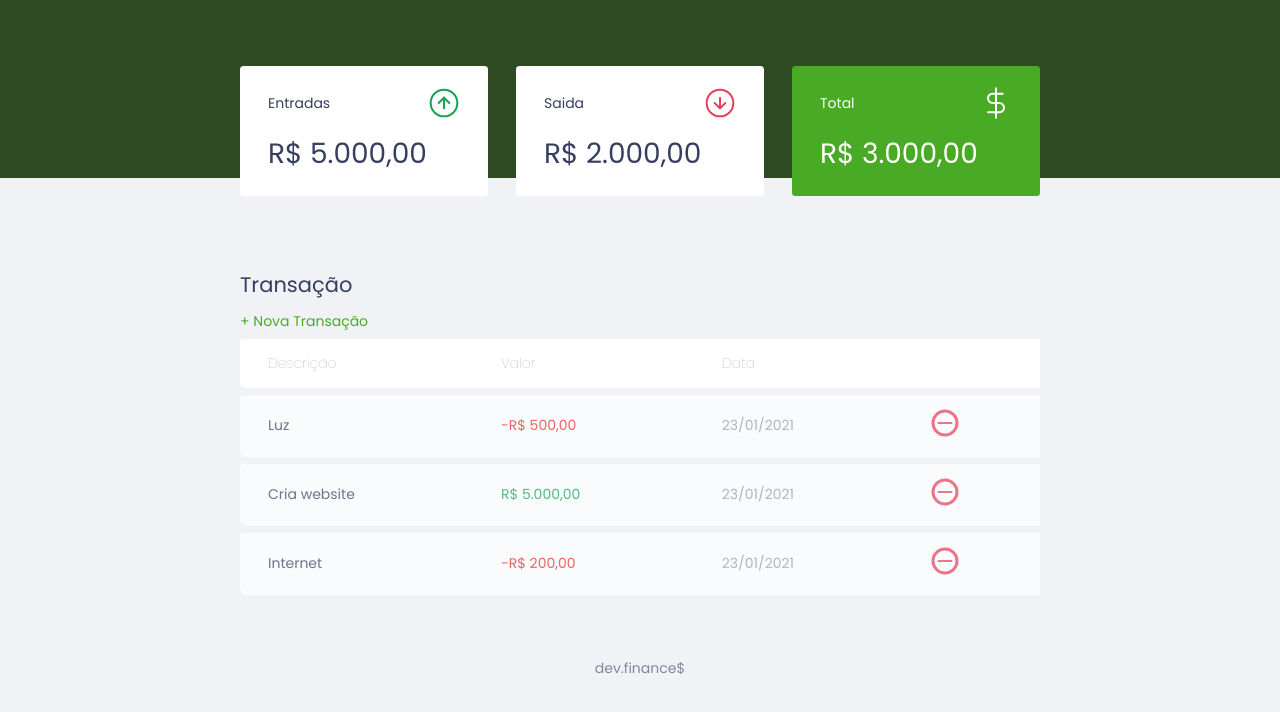
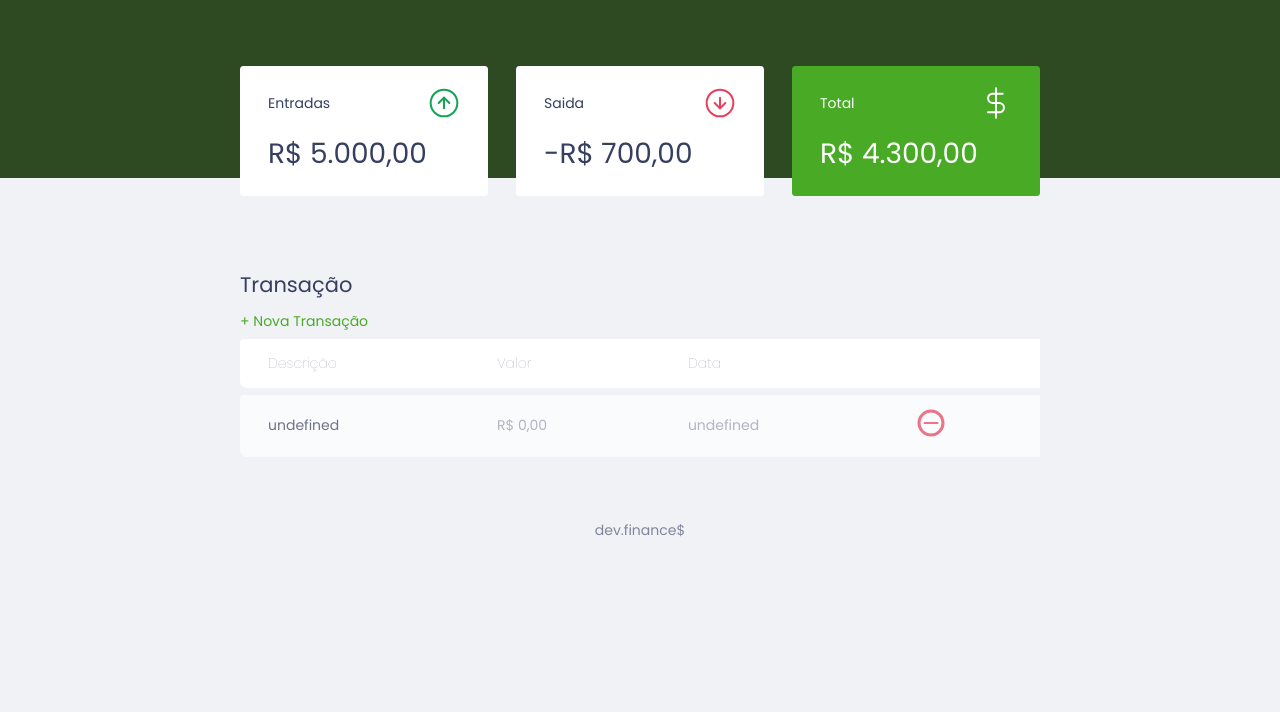
Before and after one commit to JoseHelioF/DevFinances, a plain HTML site: page index.html in a window 1280 px wide. Shown: the part 74-786 px from the top of the page. Drawn offline with Linux system fonts and the light colour scheme.

Commit message:
Função adicionar

```diff
--- a/index.html
+++ b/index.html
@@ -1,4 +1,4 @@
-  <!DOCTYPE html>
+<!DOCTYPE html>
 <html lang="pt-br">
   <head>
     <meta charset="UTF-8" />
@@ -16,7 +16,7 @@
 
   <body>
     <header>
-      <img src="assets/logo.svg" alt=""/>
+      <img src="assets/logo.svg" alt="" />
     </header>
     <main class="container">
       <section id="balance">
@@ -26,7 +26,7 @@
             <span>Entradas</span>
             <img src="assets/income.svg" alt="Imagem de entrada" />
           </h3>
-          <p>R$ 5.000,00</p>
+          <p id="incomeDisplay"></p>
         </div>
 
         <div class="card">
@@ -34,7 +34,7 @@
             <span> Saida</span>
             <img src="assets/expense.svg" alt="Imagem de saídas" />
           </h3>
-          <p>R$ 2.000,00</p>
+          <p id="expanseDisplay"></p>
         </div>
 
         <div class="card total">
@@ -42,7 +42,7 @@
             <span>Total</span>
             <img src="assets/total.svg" alt="Imagem de total" />
           </h3>
-          <p>R$ 3.000,00</p>
+          <p id="totalDisplay"></p>
         </div>
       </section>
       <section id="transaction">
@@ -59,32 +59,7 @@
               <th></th>
             </tr>
           </thead>
-          <tbody>
-            <tr>
-              <td class="description">Luz</td>
-              <td class="expense">-R$ 500,00</td>
-              <td class="data">23/01/2021</td>
-              <td>
-                <img src="assets/minus.svg" alt="" />
-              </td>
-            </tr>
-            <tr>
-              <td class="description">Cria website</td>
-              <td class="income">R$ 5.000,00</td>
-              <td class="data">23/01/2021</td>
-              <td>
-                <img src="assets/minus.svg" alt="" />
-              </td>
-            </tr>
-            <tr>
-              <td class="description">Internet</td>
-              <td class="expense">-R$ 200,00</td>
-              <td class="data">23/01/2021</td>
-              <td>
-                <img src="assets/minus.svg" alt="" />
-              </td>
-            </tr>
-          </tbody>
+          <tbody></tbody>
         </table>
       </section>
     </main>
@@ -123,7 +98,9 @@
               <input type="date" name="date" id="date" />
             </div>
             <div class="input-group actions">
-              <a href="#" class="button cancel" onclick="Modal.toggle()">Cancelar</a>
+              <a href="#" class="button cancel" onclick="Modal.toggle()"
+                >Cancelar</a
+              >
               <button>Salvar</button>
             </div>
           </form>
--- a/script.js
+++ b/script.js
@@ -46,11 +46,11 @@ const transactions = [{
 //array de numero 10 elemento
 
 // /* ********************************************* */
- let array = [];
- for (let i = 0; i < 10; i++) {
-     array.push(Math.round(Math.random() * 10))
-     console.log(array[i]);
- }
+let array = [];
+for (let i = 0; i < 10; i++) {
+    array.push(Math.round(Math.random() * 10))
+    //  console.log(array[i]);
+}
 
 
 
@@ -70,12 +70,28 @@ const transactions = [{
 // //     console.log('\n');
 // // })
 
-array2 = array.filter((item)=> {return item%2==0})
+array2 = array.filter((item) => {
+    return item % 2 == 0
+})
 
-console.log(array2);
+// console.log(array2);
 
 const Transactions = {
     all: transactions,
+
+    add(novo) {
+        Transactions.all.push(novo)
+    },
+    remove(indice) {
+        console.log("Remove", "ID", indice);
+        for (i in Transactions.all) {
+            console.log("s", Transactions.all[i].id, indice, Transactions.all[i]);
+            if (Transactions.all[i].id == indice) {
+                Transactions.all.splice(i, 1);
+            }
+        }
+    },
+
     incomes() {
         let income = 0;
         Transactions.all.forEach((transactions) => {
@@ -85,20 +101,94 @@ const Transactions = {
         });
         return income;
     },
-    expanses(){
+    expanses() {
         let expense = 0;
         Transactions.all.forEach((transactions) => {
-            if(transactions.amount<0){
-                expense+=transactions.amount;
+            if (transactions.amount < 0) {
+                expense += transactions.amount;
             }
         });
         return expense;
     },
-    total(){
-            return Transactions.incomes()+Transactions.expanses();
+    total() {
+        return Transactions.incomes() + Transactions.expanses();
     }
 }
 
-console.log("Entrada =>",Transactions.incomes());
-console.log("Saida =>",Transactions.expanses());
-console.log("Total =>",Transactions.expanses()+Transactions.incomes());
+const DOM = {
+
+    transactionsContainer: document.querySelector('#data-table tbody'),
+
+    addTransaction(transaction, index) {
+        const tr = document.createElement("tr");
+        tr.innerHTML = DOM.innerHTMLTransaction(transaction, index);
+        tr.dataset.index = index;
+        DOM.transactionsContainer.appendChild(tr)
+    },
+    innerHTMLTransaction(transaction , index) {
+        const CSSclass = Transactions.amount > 0 ? "income" : "expanse";
+        const amount = UTIL.formatCurrency(Transactions.amount);
+        const html = `
+     <td class="description">${transactions.description}</td>
+     <td class="${CSSclass}">${amount}</td>
+     <td class="date">${transactions.date}</td>
+     <td >
+     <img src="./assets/minus.svg" alt="Remover transação">
+     </td>
+     `
+
+     return html
+    },
+    updateBalance() {
+        document.getElementById("incomeDisplay").innerHTML = UTIL.formatCurrency(Transactions.incomes());
+        document.getElementById("expanseDisplay").innerHTML = UTIL.formatCurrency(Transactions.expanses());
+        document.getElementById("totalDisplay").innerHTML = UTIL.formatCurrency(Transactions.total());
+    }
+};
+
+const UTIL = {
+    formatCurrency(value) {
+        const signal = Number(value) < 0 ? "-" : "";
+        value = String(value).replace(/\D/g, "");
+        value = Number(value) / 100;
+        value = value.toLocaleString("pt-BR", {
+            style: "currency",
+            currency: "BRL",
+        });
+
+        return signal + value;
+    },
+};
+const APP = {
+    init() {
+        DOM.updateBalance();
+    }
+};
+
+APP.init();
+
+let novatransacao = {
+    id: 4,
+    description: 'Gas',
+    amount: 10000,
+    date: '23/04/2022'
+}
+
+DOM.addTransaction(novatransacao,5)
+
+
+/*************************************************
+console.log(Transactions.all);
+let novatransacao = {
+    id: 4,
+    description: 'Gas',
+    amount: 10000,
+    date: '23/04/2022'
+}
+Transactions.add(novatransacao);
+let id = 3;
+console.log(id);
+Transactions.remove(id);
+console.log(Transactions.all);
+
+*/
```
